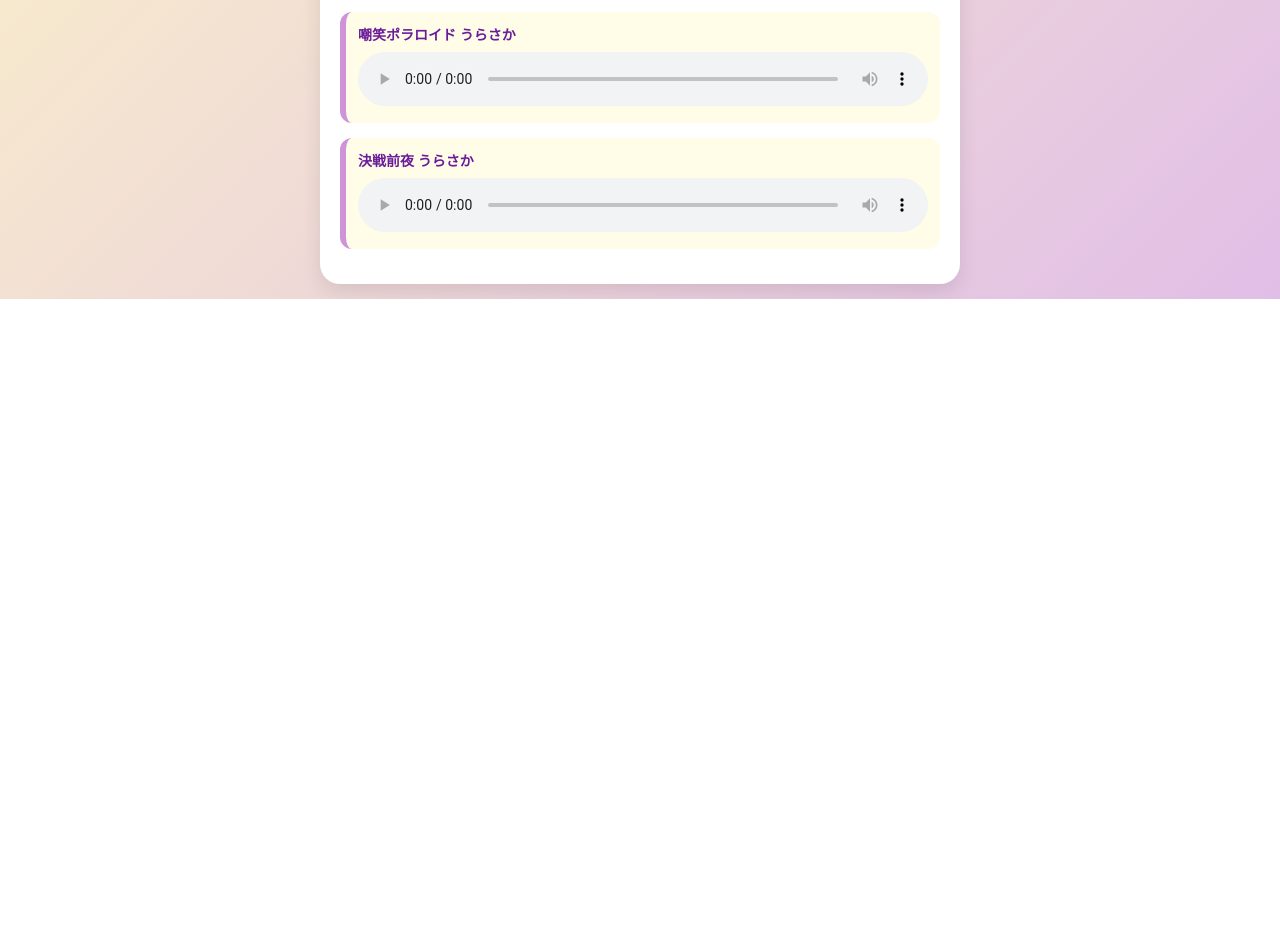
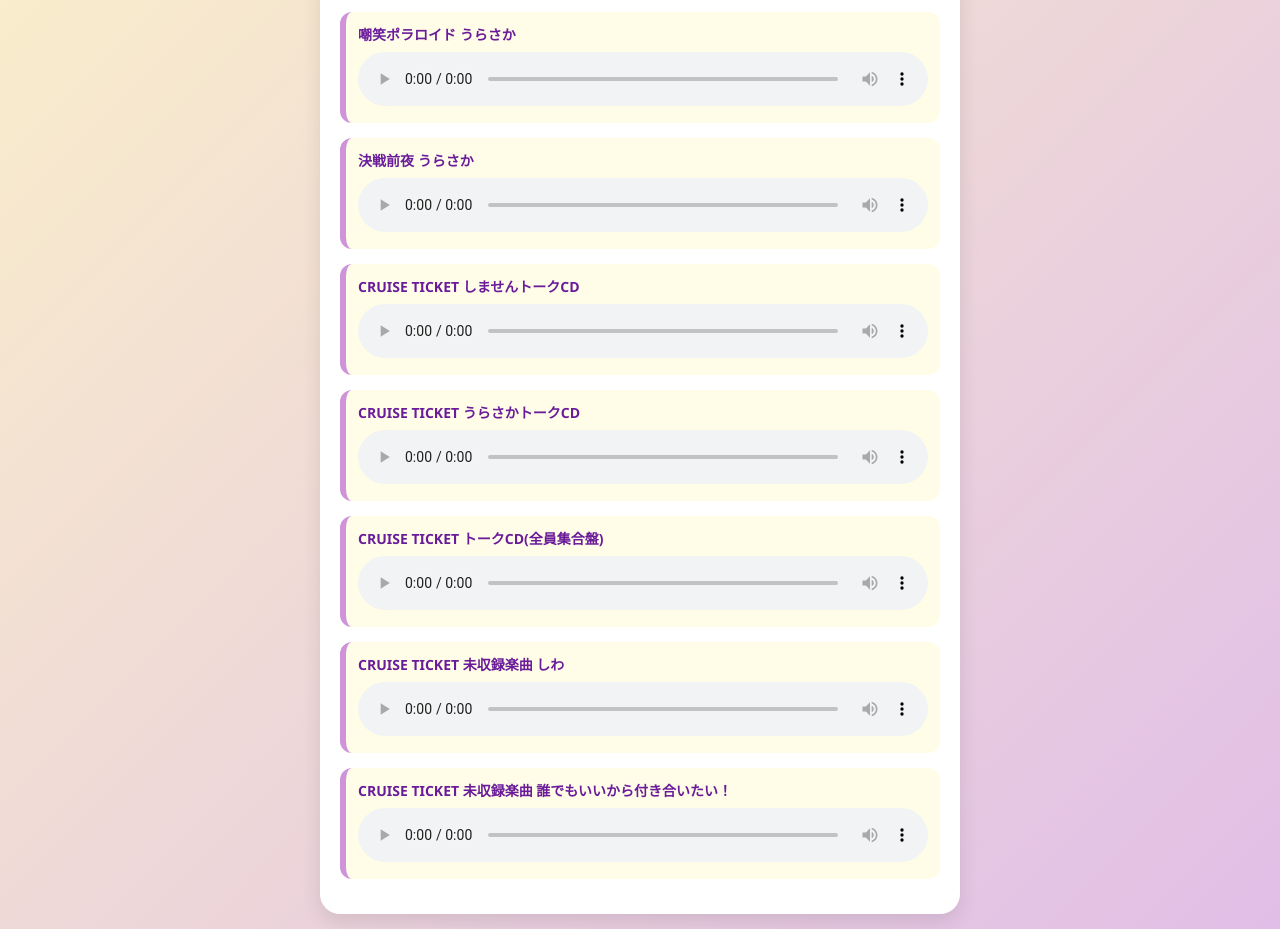
Before and after one commit to niradragon/211project, a plain HTML site: page index.html in a window 1280 px wide. Shown: the part 593-1522 px from the top of the page. Before the commit the page ends 892 px from the top, so only its background shows below. Drawn offline with Linux system fonts and the light colour scheme.

Commit message:
Update index.html

```diff
--- a/index.html
+++ b/index.html
@@ -109,10 +109,40 @@
         <source src="azapora.m4a" type="audio/mp4">
       </audio>
     </div>
-     <div class="audio-box">
+    <div class="audio-box">
       <p>決戦前夜 うらさか</p>
       <audio controls>
         <source src="2-01 決戦前夜.m4a" type="audio/mp4">
+      </audio>
+    </div>
+    <div class="audio-box">
+      <p>CRUISE TICKET しませんトークCD</p>
+      <audio controls>
+        <source src="CRUISE_TICKET_25MB以内.m4a" type="audio/mp4">
+      </audio>
+    </div>
+    <div class="audio-box">
+      <p>CRUISE TICKET うらさかトークCD</p>
+      <audio controls>
+        <source src="11-01 うらたぬき&あほの坂田.m4a" type="audio/mp4">
+      </audio>
+    </div>
+    <div class="audio-box">
+      <p>CRUISE TICKET トークCD(全員集合盤)</p>
+      <audio controls>
+        <source src="01 浦島坂田船『CRUISE TICKET』トークCD(全員集合盤).m4a" type="audio/mp4">
+      </audio>
+    </div>
+    <div class="audio-box">
+      <p>CRUISE TICKET 未収録楽曲 しわ</p>
+      <audio controls>
+        <source src="01 しわ.m4a" type="audio/mp4">
+      </audio>
+    </div>
+    <div class="audio-box">
+      <p>CRUISE TICKET 未収録楽曲 誰でもいいから付き合いたい！</p>
+      <audio controls>
+        <source src="02 誰でもいいから付き合いたい!.m4a" type="audio/mp4">
       </audio>
     </div>
 
```
